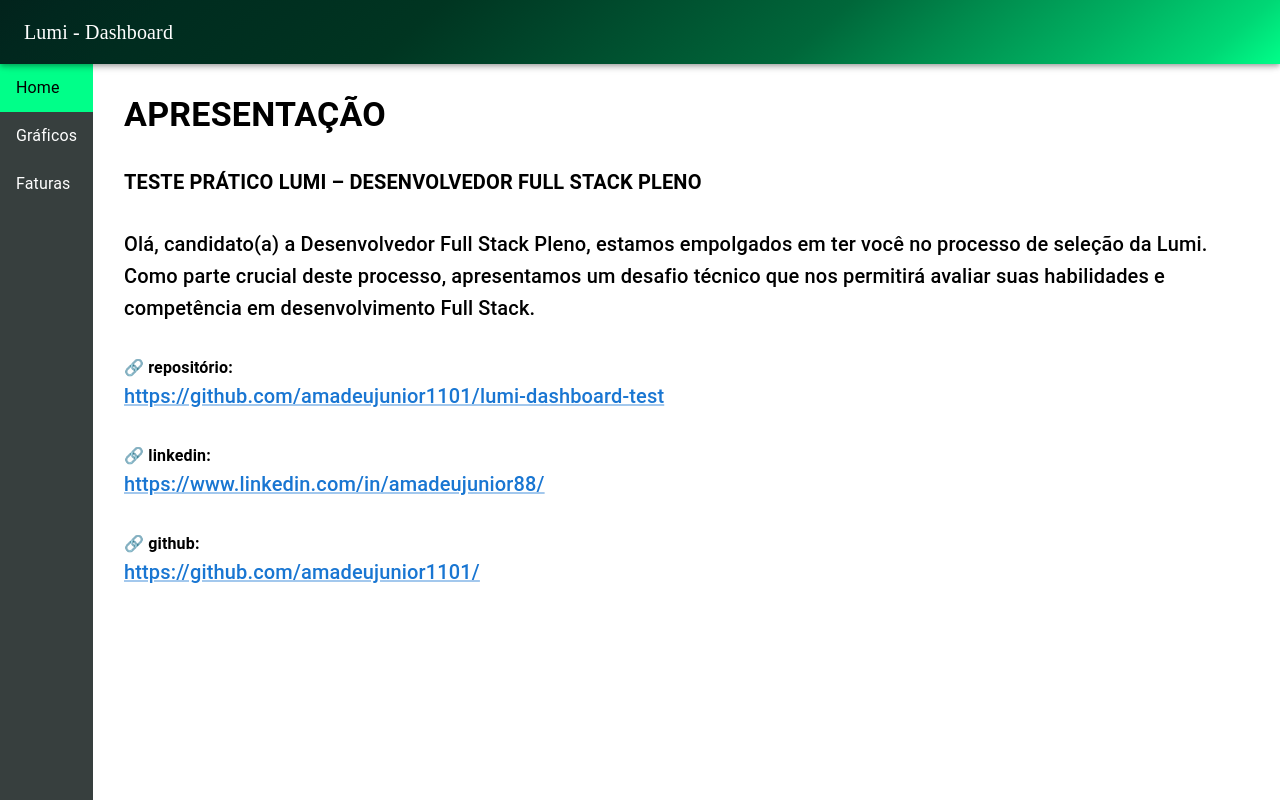
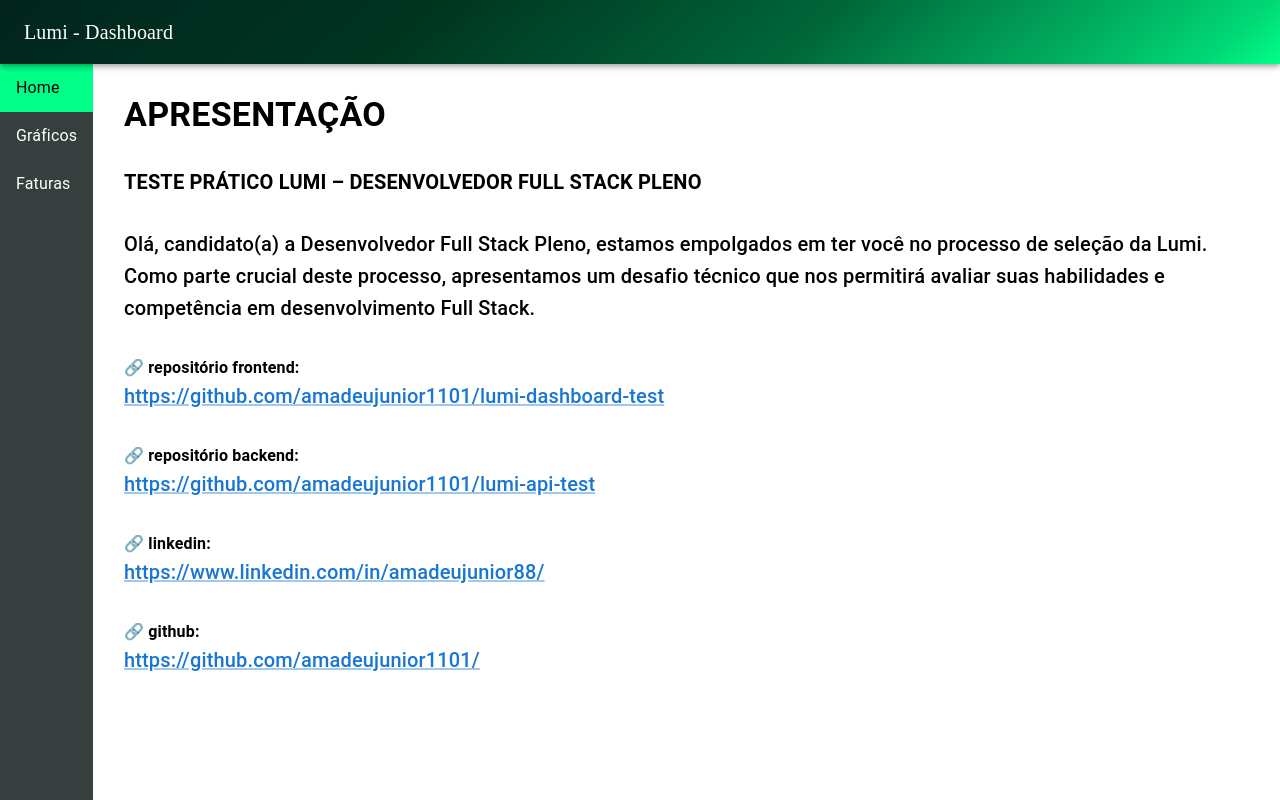
Before and after one commit to amadeujunior1101/lumi-dashboard-test, a React (Vite) app: page / in a window 1280 px wide. Built offline with nearby package versions, Linux system fonts and the light colour scheme; no server answers.

Commit message:
added path repo

```diff
--- a/src/screens/home.screen.tsx
+++ b/src/screens/home.screen.tsx
@@ -30,10 +30,18 @@
 
       <Typography variant='h6' mt={4}>
         <Typography fontWeight={'bold'}>
-        {emoji}  repositório:
+        {emoji}  repositório frontend:
           </Typography>
           <Link href="https://github.com/amadeujunior1101/lumi-dashboard-test" target="_blank" rel="noopener noreferrer">
             https://github.com/amadeujunior1101/lumi-dashboard-test
+          </Link>
+      </Typography>
+      <Typography variant='h6' mt={4}>
+        <Typography fontWeight={'bold'}>
+        {emoji}  repositório backend:
+          </Typography>
+          <Link href="https://github.com/amadeujunior1101/lumi-api-test" target="_blank" rel="noopener noreferrer">
+            https://github.com/amadeujunior1101/lumi-api-test
           </Link>
       </Typography>
       <Typography variant='h6' mt={4}>
```
